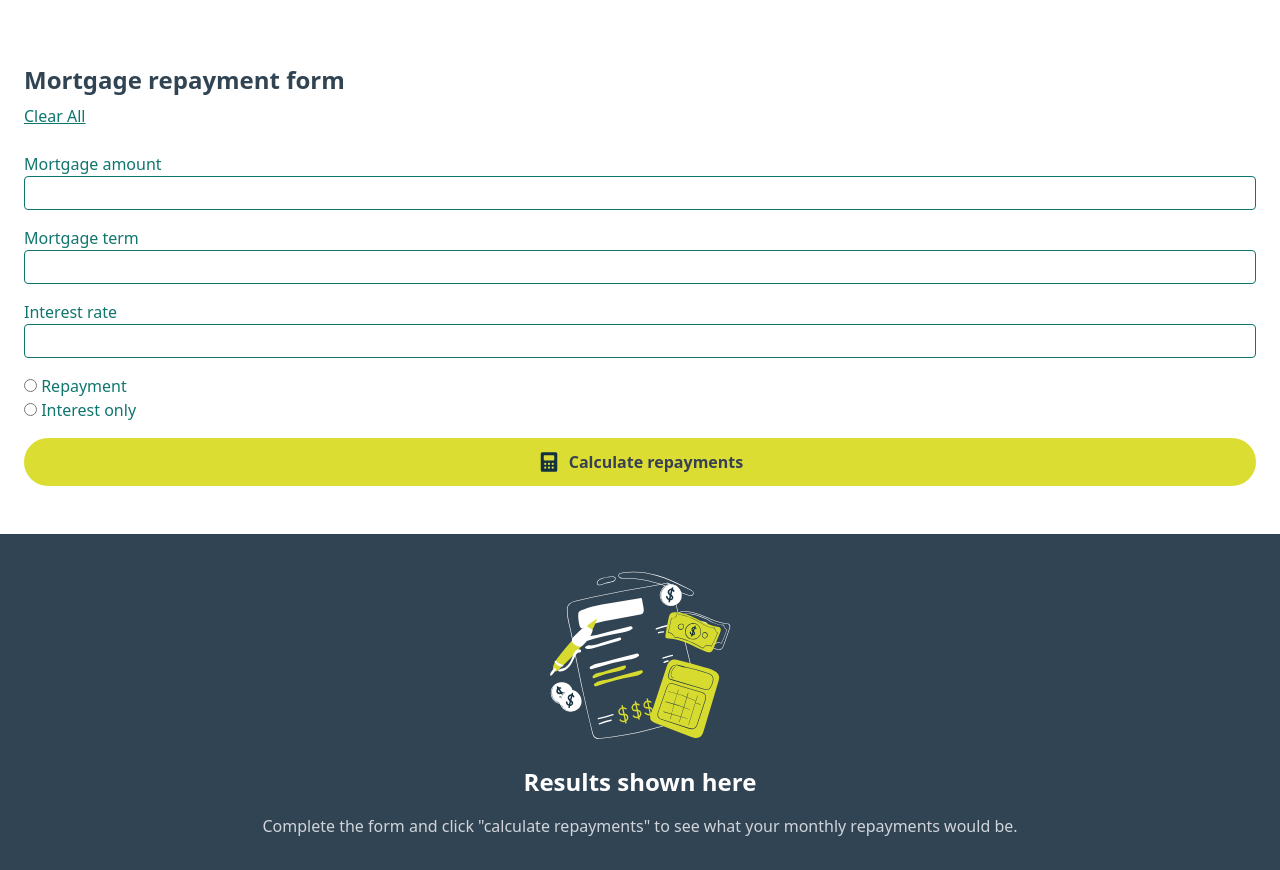
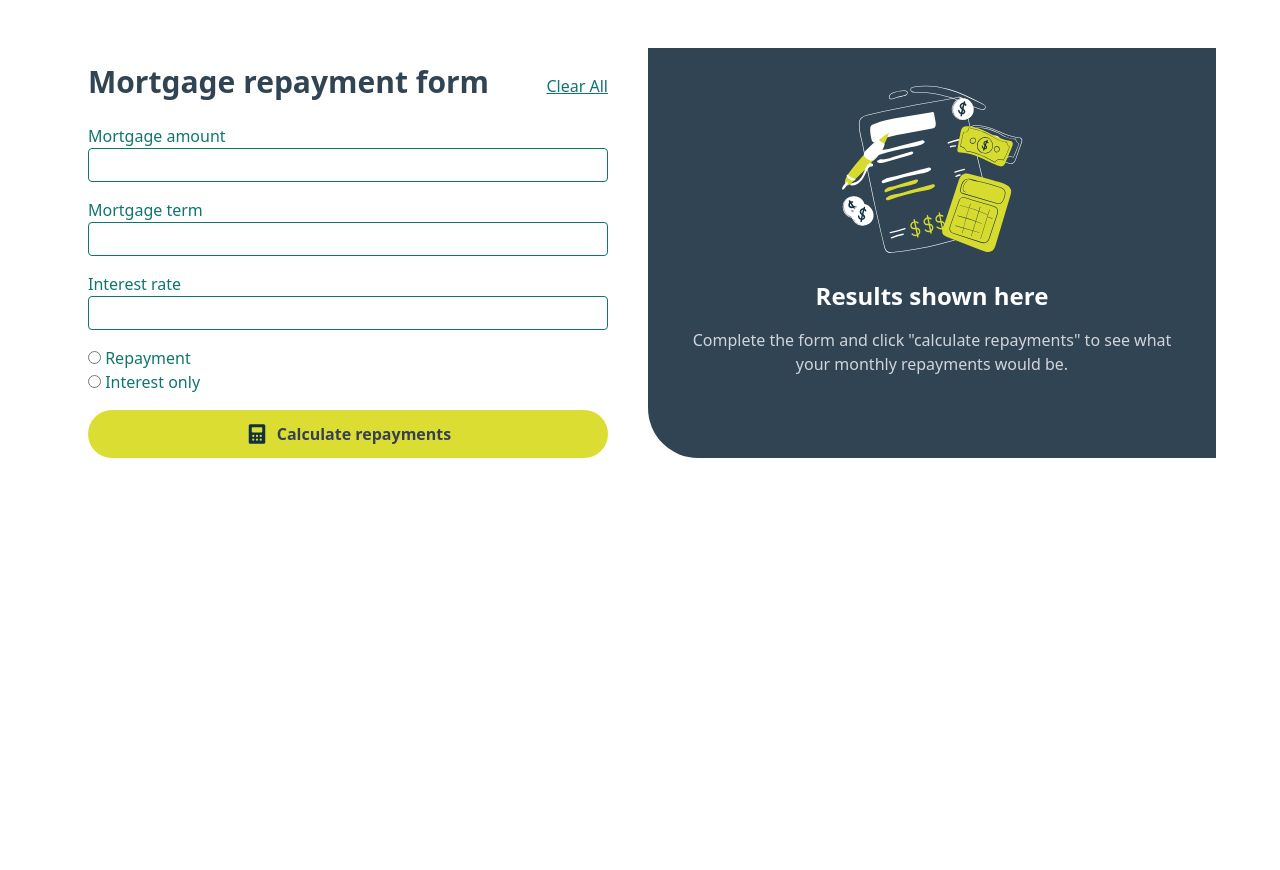
Before and after one commit to thedevbrian1/mortgage-form, a website: page src/index.html in a window 1280 px wide. After the commit the page ends 800 px from the top, so only its background shows below. Drawn offline with Linux system fonts and the light colour scheme.

Commit message:
Adding desktop view

```diff
--- a/src/index.html
+++ b/src/index.html
@@ -9,10 +9,13 @@
 </head>
 
 <body>
-    <main>
+    <main class="lg:grid lg:grid-cols-2 lg:gap-4 xl:max-w-6xl mx-auto">
         <div class="px-6">
-            <h1 class="text-brand-forest-blue font-semibold text-2xl mt-16">Mortgage repayment form</h1>
-            <button class="mt-2 capitalize underline text-teal-700">clear all</button>
+            <div class="lg:flex lg:justify-between mt-16 items-center">
+                <h1 class="text-brand-forest-blue font-semibold text-2xl lg:text-3xl">Mortgage repayment form</h1>
+                <button class="mt-2 capitalize underline text-teal-700">clear all</button>
+
+            </div>
             <form action="" class="mt-6 space-y-4">
                 <div>
                     <label for="mortgage-amount" class="text-teal-700">Mortgage amount</label>
@@ -57,7 +60,8 @@
             </form>
         </div>
 
-        <div class="w-full bg-brand-forest-blue mt-12 flex flex-col items-center p-8 text-white text-center">
+        <div
+            class="w-full bg-brand-forest-blue mt-12 flex flex-col items-center p-8 text-white text-center lg:rounded-bl-[50px]">
             <img src="../images/illustration-empty.svg" alt="">
             <h2 class="font-semibold text-2xl mt-2">Results shown here</h2>
             <p class="mt-4 text-gray-300">Complete the form and click "calculate repayments" to see what your monthly
```
Also changed, not shown: src/output.css.
